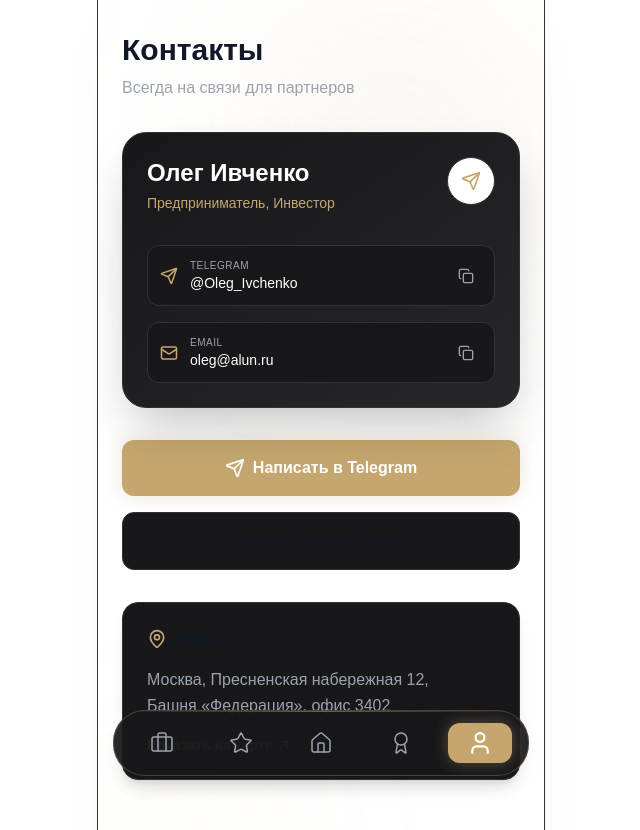
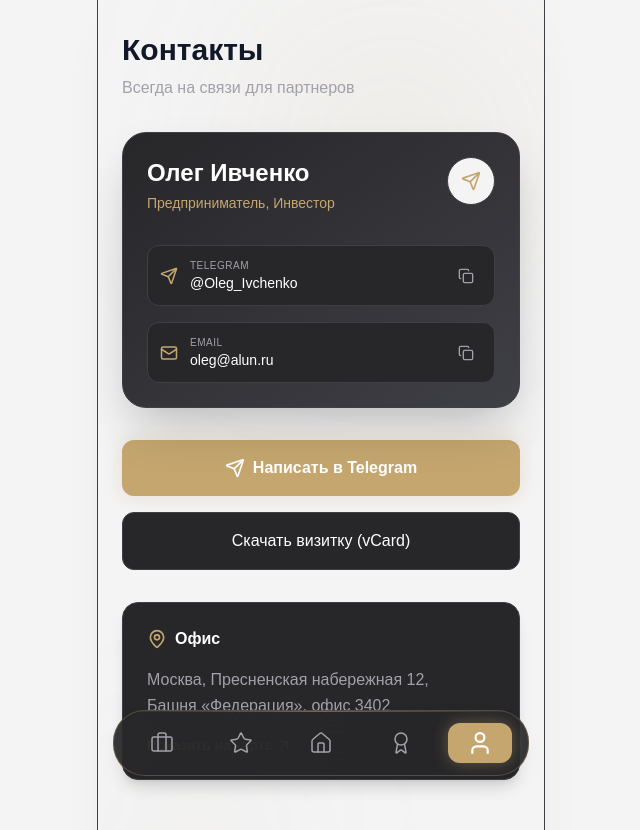
Before and after one commit to Ivchenkopro/ivchenko.pro, a Next.js app: page /contacts in a window 1280 px wide. Shown: the top 830 px of the page, without its empty margins (319-959 px from the left). Built offline with nearby package versions, Linux system fonts and the light colour scheme.

Commit message:
Update theme: off-white background, lighter dark elements, fix contrast

```diff
--- a/src/app/announcements/page.tsx
+++ b/src/app/announcements/page.tsx
@@ -91,7 +91,7 @@ export default function Announcements() {
                 {item.description}
               </p>
 
-              <button className="w-full py-2.5 rounded-xl bg-[var(--secondary)] text-[var(--foreground)] font-medium text-sm border border-[var(--border)] hover:bg-[#C5A66F] hover:text-white hover:border-[#C5A66F] transition-all duration-300 flex items-center justify-center gap-2 group-hover:shadow-[0_0_15px_rgba(197,166,111,0.3)]">
+              <button className="w-full py-2.5 rounded-xl bg-[var(--secondary)] text-[var(--secondary-foreground)] font-medium text-sm border border-[var(--border)] hover:bg-[#C5A66F] hover:text-white hover:border-[#C5A66F] transition-all duration-300 flex items-center justify-center gap-2 group-hover:shadow-[0_0_15px_rgba(197,166,111,0.3)]">
                 Подробнее
                 <ArrowRight size={16} />
               </button>
--- a/src/app/cases/page.tsx
+++ b/src/app/cases/page.tsx
@@ -88,7 +88,7 @@ export default function Cases() {
       {/* Toast Notification */}
       {showToast && (
         <div className="fixed top-6 left-1/2 -translate-x-1/2 z-50 animate-in fade-in slide-in-from-top-4 duration-300">
-          <div className="bg-[var(--card)]/90 backdrop-blur-md text-[var(--foreground)] px-6 py-3 rounded-full shadow-xl flex items-center gap-3 border border-[var(--border)]">
+          <div className="bg-[var(--card)]/90 backdrop-blur-md text-[var(--card-foreground)] px-6 py-3 rounded-full shadow-xl flex items-center gap-3 border border-[var(--border)]">
             <div className="bg-[#C5A66F]/20 p-1 rounded-full">
               <Check size={16} className="text-[#C5A66F]" />
             </div>
--- a/src/app/contacts/page.tsx
+++ b/src/app/contacts/page.tsx
@@ -71,14 +71,14 @@ export default function Contacts() {
             Написать в Telegram
           </button>
 
-          <button className="w-full bg-[var(--card)] text-[var(--foreground)] font-medium py-4 rounded-xl border border-[var(--border)] flex items-center justify-center gap-2 active:scale-95 transition-transform hover:bg-[var(--secondary)]">
+          <button className="w-full bg-[var(--card)] text-[var(--card-foreground)] font-medium py-4 rounded-xl border border-[var(--border)] flex items-center justify-center gap-2 active:scale-95 transition-transform hover:bg-[var(--secondary)]">
             Скачать визитку (vCard)
           </button>
         </div>
 
         {/* Office Location */}
         <div className="bg-[var(--card)] rounded-2xl p-6 border border-[var(--border)] shadow-lg">
-          <h3 className="text-[var(--foreground)] font-bold mb-4 flex items-center gap-2">
+          <h3 className="text-[var(--card-foreground)] font-bold mb-4 flex items-center gap-2">
             <MapPin size={20} className="text-[#C5A66F]" />
             Офис
           </h3>
--- a/src/app/globals.css
+++ b/src/app/globals.css
@@ -2,31 +2,31 @@
 
 :root {
   color-scheme: light;
-  /* Hybrid Palette: White Background, Dark Elements */
-  --background: #FFFFFF; /* Pure White */
+  /* Hybrid Palette: Off-White Background, Lighter Dark Elements */
+  --background: #F4F4F5; /* Zinc 100 - Slightly darker than white */
   --foreground: #111827; /* Dark text for the background */
 
-  /* Revert Cards to Dark Mode */
-  --card: #18181B; /* Zinc 950 */
+  /* Revert Cards to Dark Mode - Less Black */
+  --card: #27272A; /* Zinc 800 - Lighter dark */
   --card-foreground: #FFFFFF; /* White text on cards */
 
-  --popover: #18181B;
+  --popover: #27272A;
   --popover-foreground: #FFFFFF;
 
   --primary: #C5A66F; /* Oleg Gold */
   --primary-foreground: #FFFFFF;
 
-  --secondary: #27272A; /* Zinc 800 - Dark */
+  --secondary: #3F3F46; /* Zinc 700 */
   --secondary-foreground: #FFFFFF;
 
-  --muted: #27272A;
-  --muted-foreground: #9CA3AF; /* Zinc 400 - Light Gray (for dark cards) */
+  --muted: #3F3F46;
+  --muted-foreground: #A1A1AA; /* Zinc 400 */
   /* Note: For text on white background, use text-gray-600 or specific overrides */
 
   --accent: #C5A66F;
   --accent-foreground: #FFFFFF;
 
-  --border: #333333; /* Dark border to match dark cards */
+  --border: #3F3F46; /* Zinc 700 - Lighter border for dark cards */
 }
 
 @theme inline {
--- a/src/app/page.tsx
+++ b/src/app/page.tsx
@@ -30,7 +30,7 @@ export default function Home() {
           />
           {/* Gradient Overlay for seamless transition to bg */}
           <div className="absolute inset-0 bg-gradient-to-b from-transparent via-transparent to-[var(--background)] z-10" />
-          <div className="absolute inset-0 bg-gradient-to-t from-[var(--background)] via-transparent to-transparent z-10" />
+          {/* <div className="absolute inset-0 bg-gradient-to-t from-[var(--background)] via-transparent to-transparent z-10" /> */}
         </div>
 
         {/* Hero Content - Removed Text as per request */}
--- a/src/app/services/page.tsx
+++ b/src/app/services/page.tsx
@@ -218,7 +218,7 @@ function ConciergeItem({ icon, text }: ConciergeItemProps) {
       <div className="mt-1 min-w-[20px] text-[#C5A66F] group-hover:scale-110 transition-transform duration-300">
         {icon}
       </div>
-      <p className="text-sm text-[var(--muted-foreground)] leading-relaxed group-hover:text-[var(--foreground)] transition-colors">{text}</p>
+      <p className="text-sm text-[var(--muted-foreground)] leading-relaxed group-hover:text-[var(--card-foreground)] transition-colors">{text}</p>
     </div>
   );
 }
```
